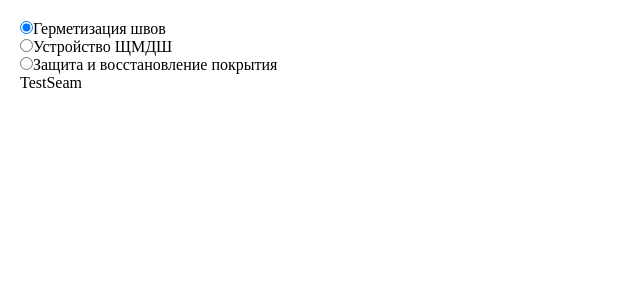
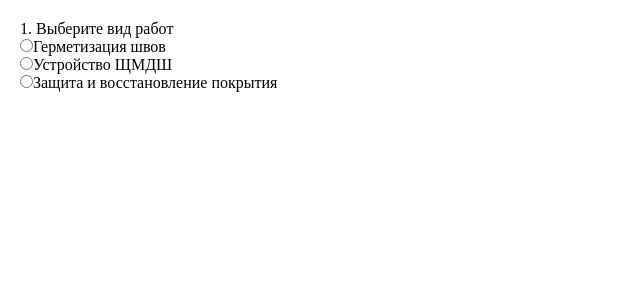
Before and after one commit to dequubi/calculator, a Vue app: page / in a window 1280 px wide. Shown: the top 300 px of the page, without its empty margins (0-640 px from the left). Built offline with nearby package versions, Linux system fonts and the light colour scheme.

Commit message:
fix: wrong naming of top level components

```diff
--- a/src/components/CalcSeam.vue
+++ b/src/components/CalcSeam.vue
@@ -1,6 +1,5 @@
 <template>
   <div>
-    TestSeam
   </div>
 </template>
 
--- a/src/components/Calculator.vue
+++ b/src/components/Calculator.vue
@@ -1,5 +1,6 @@
 <template>
-  <input type="radio" value="calc-seam" v-model="calc">
+  <p>1. Выберите вид работ</p>
+  <input type="radio" value="calc-sealing" v-model="calc">
   <label>Герметизация швов</label>
   <br>
   <input type="radio" value="calc-rubble" v-model="calc">
@@ -15,14 +16,14 @@
 
 <script>
 
-import CalcSeam from "@/components/CalcSeam";
+import CalcSealing from "@/components/CalcSealing";
 import CalcRubble from "@/components/CalcRubble";
 import CalcProtection from "@/components/CalcProtection";
 
 export default {
   name: "Calculator",
 
-  components: {CalcSeam, CalcRubble, CalcProtection},
+  components: {CalcSealing, CalcRubble, CalcProtection},
 
   data() {
     return {
```
